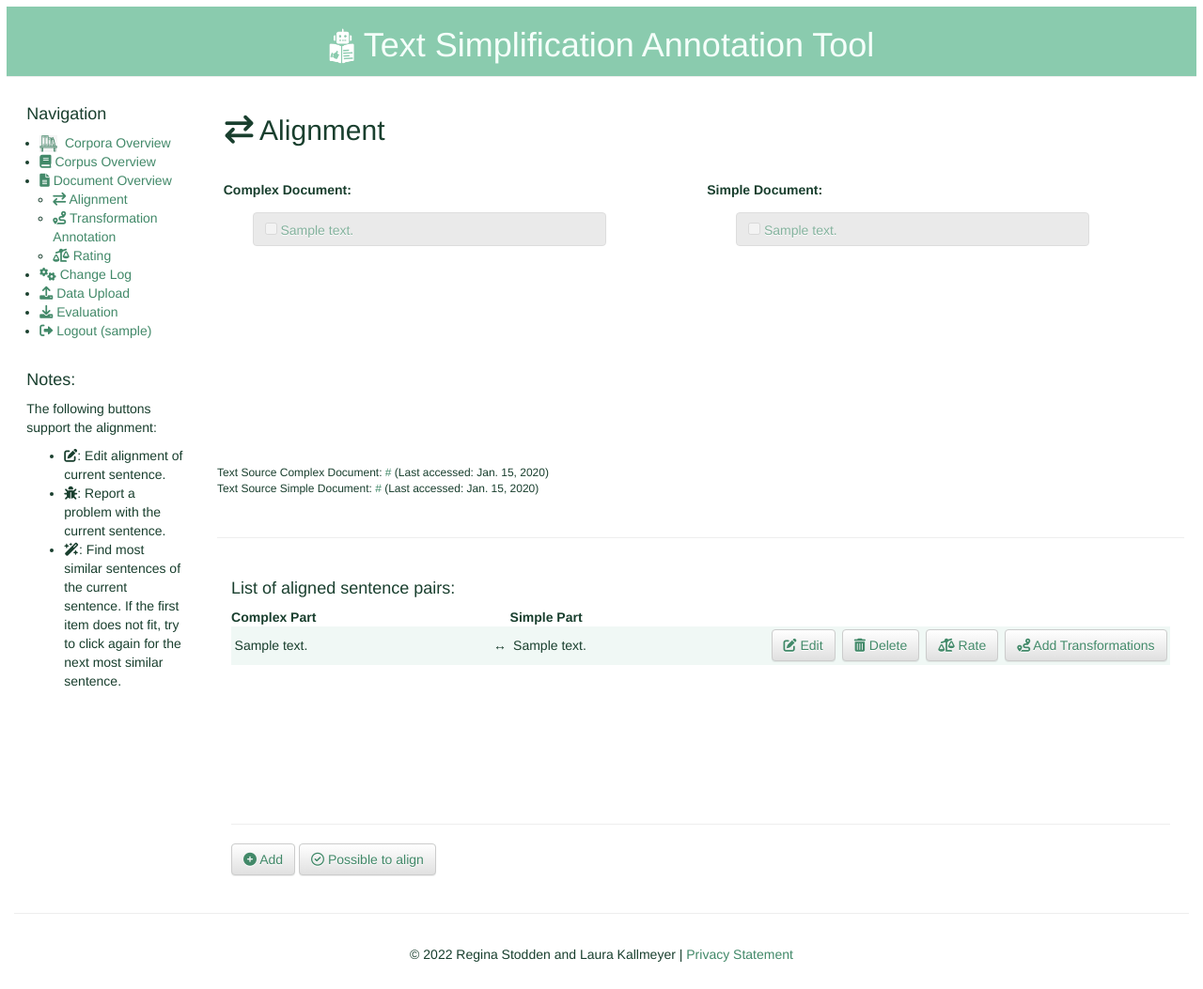
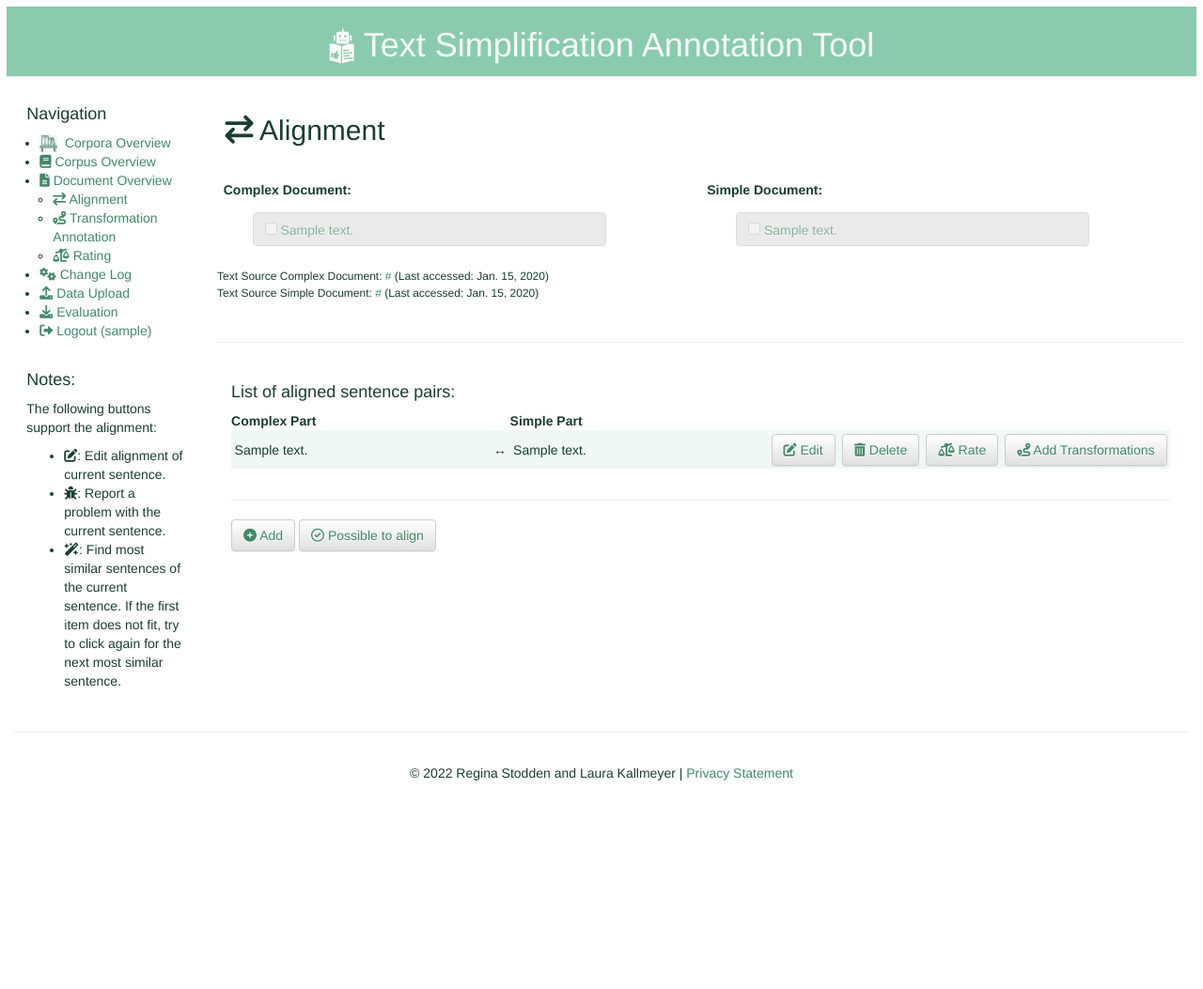
Before and after one commit to rstodden/TS_annotation_tool, a Django app: page /overview/corpus/1/doc/1/alignment/ in a window 1280 px wide. Shown: the whole page at 94% size. After the commit the page ends 831 px from the top, so only its background shows below. Run offline with Django 3.2, Linux system fonts and the light colour scheme; a user stored in the database is signed in; tables that the repository leaves empty hold one stand-in row (values such as "Sample post"); some libraries are stand-ins or nearby versions.

Commit message:
Allow full height for scrollable box

```diff
--- a/static/css/main.css
+++ b/static/css/main.css
@@ -1,5 +1,6 @@
 body {
   color: #193F2E;
+  height: 100%;
 }
 .row {
   padding: 5pt;
@@ -32,7 +33,7 @@ input[type=checkbox][disabled]+label{
 
 .scrollable-box {
   overflow-y: auto;
-  height: 250px;
+  /* height: 600px; */
 }
 
 .disabled-div {
```
